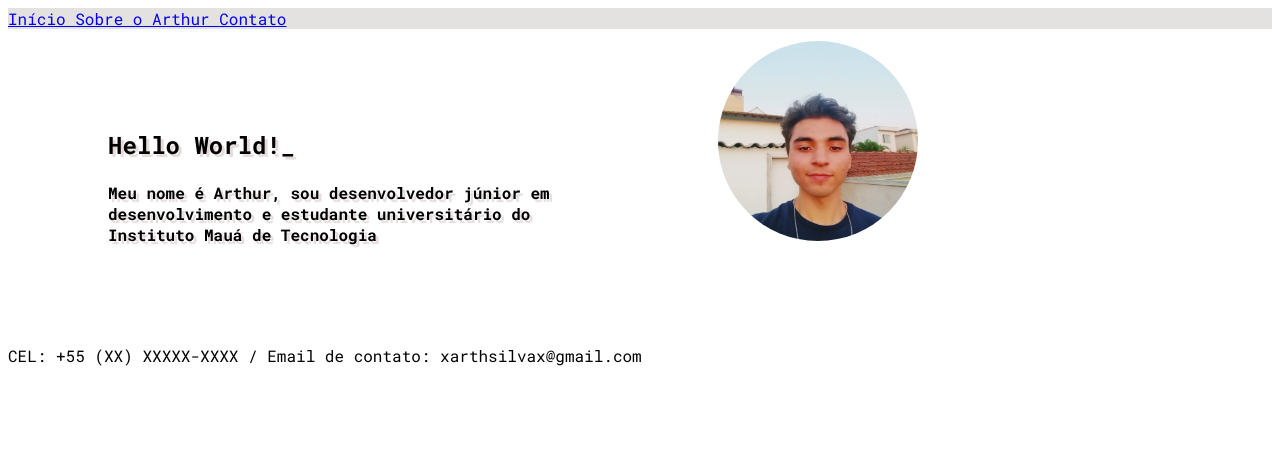
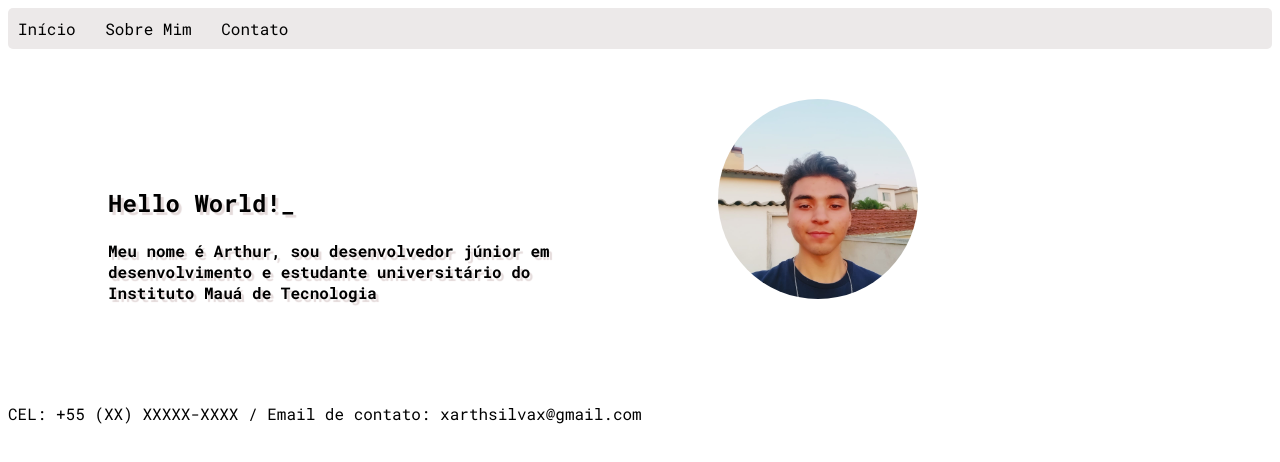
Before and after one commit to arthurbarbosadornelassilva/pratica_web_dev, a plain HTML site: page Portifolio/index.html in a window 1280 px wide. Drawn offline with Linux system fonts and the light colour scheme.

Commit message:
alteração do estilo.css

```diff
--- a/Portifolio/index.html
+++ b/Portifolio/index.html
@@ -9,13 +9,11 @@
     <link rel="stylesheet" href="style/estilo.css">
 </head>
 <body id="fonte">
-    <header id="cabecalho-inicio" class="cabecalho">
-        <nav id="navbar-inicio" class="navbar">
-            <a href="index.html" class="link" id="link-inicio"> Início </a>
-            <a href="sobre-mim.html" class="link" id="link-sobre"> Sobre o Arthur </a>
-            <a href="contato.html" class="link" id="link-contato"> Contato </a>
-        </nav>
-    </header>
+    <nav id="navbar-inicio" class="navbar">
+        <a href="index.html" class="link" id="link-inicio"> Início </a>
+        <a href="sobre-mim.html" class="link" id="link-sobre"> Sobre Mim </a>
+        <a href="contato.html" class="link" id="link-contato"> Contato </a>
+    </nav>
     <main id="corpo-inicio" class="corpo">
         <section id="secao-inicio" class="secao">
             <h1 class="titulo">
--- a/Portifolio/style/estilo.css
+++ b/Portifolio/style/estilo.css
@@ -1,11 +1,25 @@
 @import url('https://fonts.googleapis.com/css2?family=Roboto+Mono:ital,wght@0,100..700;1,100..700&display=swap');
 
-.cabecalho {
-    background: rgb(228, 225, 225);
+.navbar{
+    background-color: rgb(236, 233, 233);
+    border-radius: 5px;
 }
+.link {
+    display: inline-block;
+    padding: 10px;
+    border-radius: 5px;
+    color: black;
+    text-decoration: none;
+}
+.link:hover {
+    color: white;
+    background-color: rgb(167, 163, 163);
+    text-shadow: 2px 2px 3px rgb(236, 233, 233);
+}
+
 .secao {
     display: inline-block;
-    padding: 100px;
+    padding: 50px 100px 100px 100px;
 }
 #secao-sobre {
     padding: 50px 100px 50px 100px;
@@ -27,6 +41,7 @@
     background-image: url(../assets/IMG-20240512-WA0038.jpg) ;
     background-position: center; /* Posição da seção que você quer mostrar */
     background-size: 200px 250px; /* Tamanho total da imagem selecionada (que está de "background" na seção*/
+    margin-top: 50px;
     border-radius: 100%;
 }
 #fonte {
```
Also changed, not shown: Portifolio/contato.html (+5 -7 lines), Portifolio/sobre-mim.html (+6 -8 lines).
